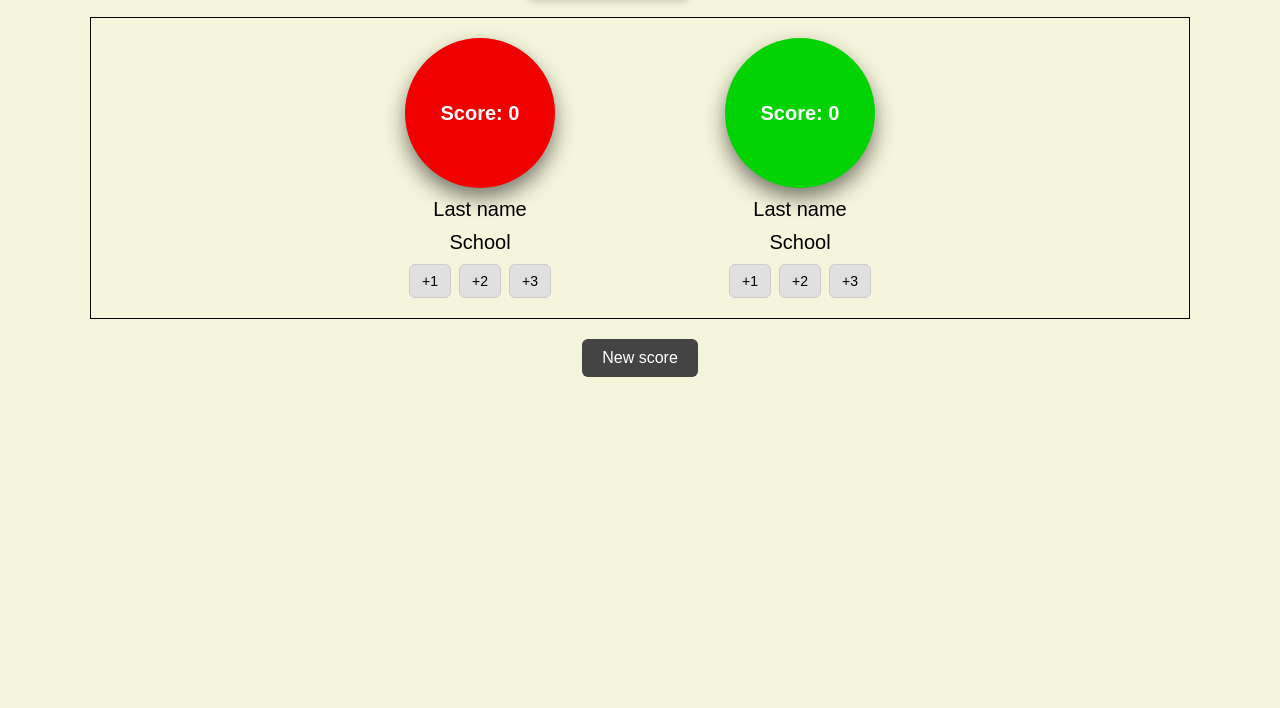
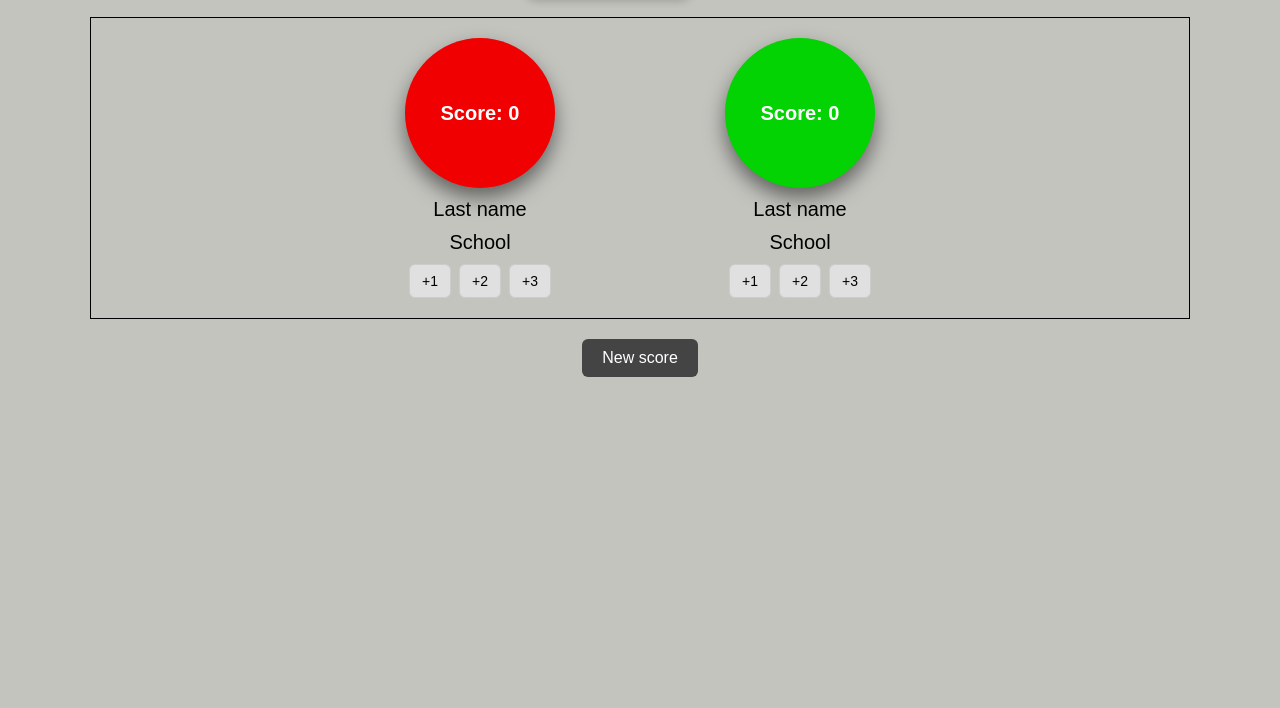
Before and after one commit to LeoM0303/timer, a plain HTML site: page index.html in a window 1280 px wide. Shown: the part 92-800 px from the top of the page. Drawn offline with Linux system fonts and the light colour scheme.

Commit message:
fix: update background color to rgb(196, 196, 191)

```diff
--- a/style.css
+++ b/style.css
@@ -8,7 +8,7 @@
     width: 100%;
     height: 100%;
     font-family: sans-serif;
-    background-color: beige;
+    background-color: rgb(196, 196, 191);
   }
 
   .root {
```
